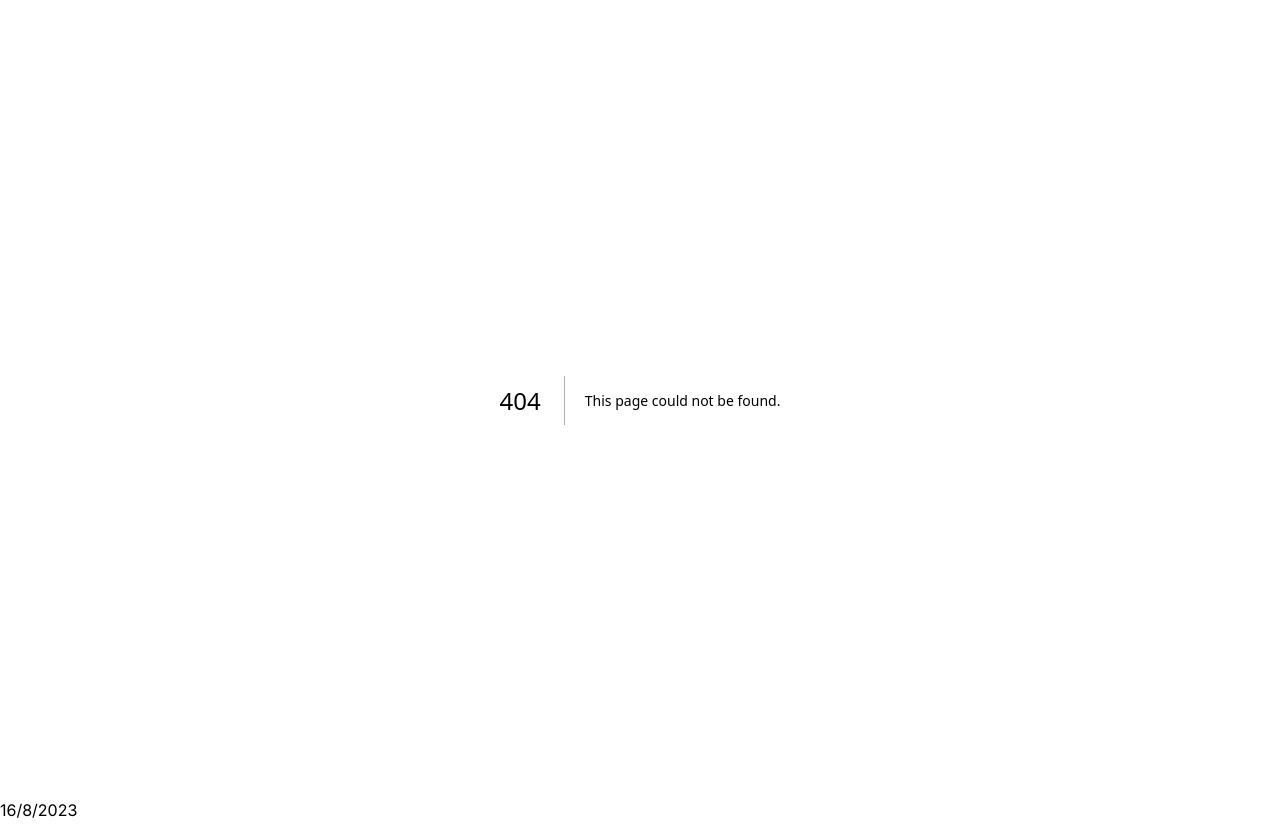
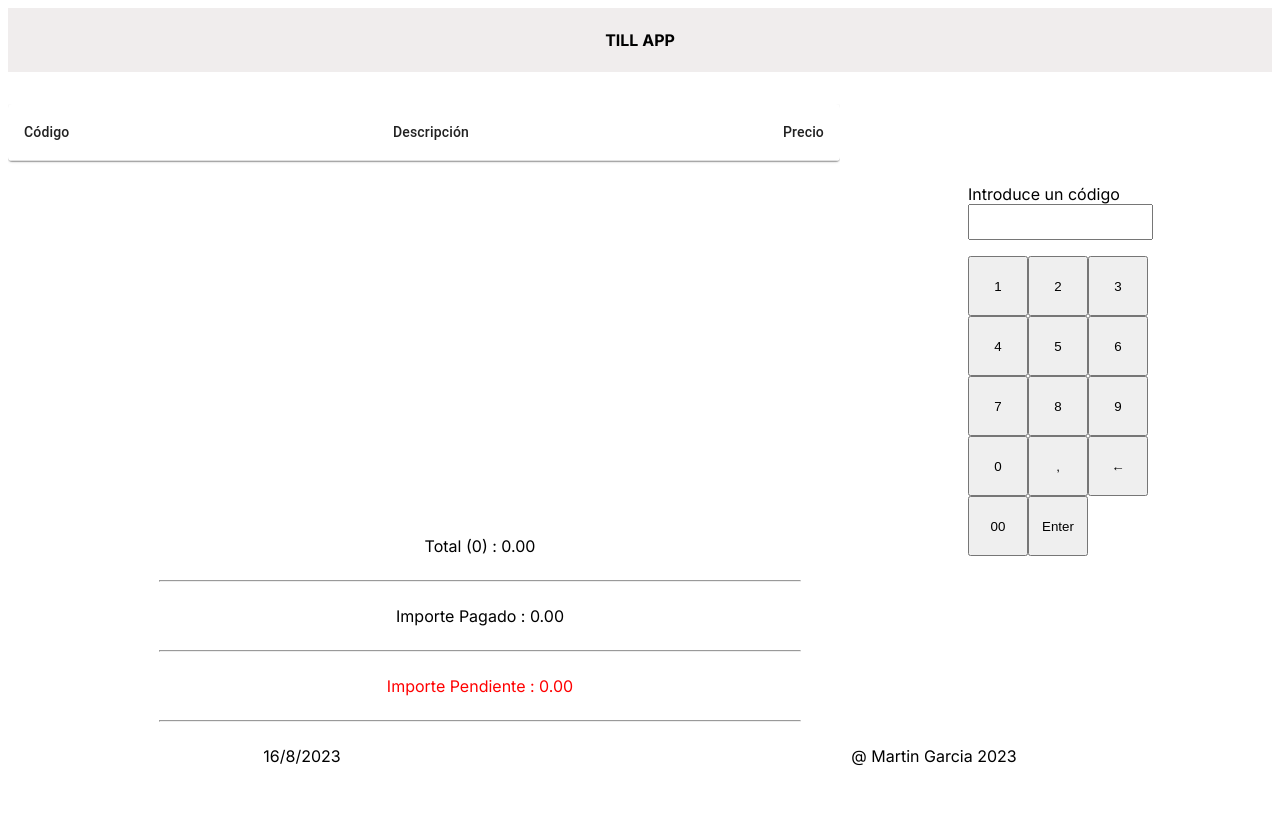
Before and after one commit to AgoladaMartin/Till-App, a Next.js app in the folder till-app/: page /payment in a window 1280 px wide. Before the commit this address had no page. Built offline with nearby package versions, Linux system fonts and the light colour scheme.

Commit message:
Instalado zustand para tener un estado global, creada la carpeta store con el estado y modificados los componentes para acceder a él
Creada la vista Payment a la cual se accede desde el botón de subtotal

Creado el componente Header

```diff
--- a/till-app/app/components/Footer.jsx
+++ b/till-app/app/components/Footer.jsx
@@ -8,7 +8,10 @@ const Footer = () => {
     const now = today.toLocaleDateString("es-ES")
 
   return (
-    <div>{now}</div>
+    <div id='footer'>
+      <p>{now}</p>
+      <p>@ Martin Garcia 2023</p>
+    </div>
   )
 }
 
--- /dev/null
+++ b/till-app/app/components/Header.jsx
@@ -0,0 +1,9 @@
+import React from 'react'
+
+const Header = () => {
+  return (
+    <div id='header'>TILL APP</div>
+  )
+}
+
+export default Header
--- a/till-app/app/components/Keyboard.jsx
+++ b/till-app/app/components/Keyboard.jsx
@@ -1,11 +1,15 @@
 'use client'
-import {React} from 'react'
+import {React, useState} from 'react'
+import useStore from '../store/store';
 
 
-const Keyboard = (props) => {
+
+const Keyboard = () => {
 
   //Recibimos los estados que vamos a necesitar mediante props
-  const {code, setCode, productList} = props
+  const [code, setCode] = useStore((state)=>[state.code, state.setCode])
+  const {productList} = useStore((state) => state);
+
 
   //Función que añade un dígito al código de producto cada vez que hacemos click en un botón
   const addNumber = (number) => {
@@ -45,6 +49,7 @@ const Keyboard = (props) => {
 
       setCode('') //Borramos el código de producto
       productList.push(body)
+      console.log('list', productList);
       } catch (error) {
         console.error(error)
         setCode('')
--- a/till-app/app/components/Products.jsx
+++ b/till-app/app/components/Products.jsx
@@ -6,23 +6,26 @@ import TableContainer from '@mui/material/TableContainer';
 import TableHead from '@mui/material/TableHead';
 import TableRow from '@mui/material/TableRow';
 import Paper from '@mui/material/Paper';
+import useStore from '../store/store';
 
 
 
-const Products = (props) => {
+const Products = () => {
 
-  //Recibimos la lista de productos por props, en caso de estar vacia no se muestra nada
-  const {productList} = props
+  //Accedemos a la lista de productos, en caso de estar vacia no se muestra nada
+  const {productList} = useStore((state) => state);
+
+
 
   return (
     <div id='productList'>
     <TableContainer component={Paper} >
     <Table sx={{ minWidth: 650 }} aria-label="simple table">
-    <TableHead>
+    <TableHead >
           <TableRow>
-            <TableCell align="left">Código</TableCell>
-            <TableCell align="center">Descripción</TableCell>
-            <TableCell align="right">Precio</TableCell>
+            <TableCell className='table-head' align="left">Código</TableCell>
+            <TableCell   className='table-head' align="center">Descripción</TableCell>
+            <TableCell  className='table-head' align="right">Precio</TableCell>
           </TableRow>
         </TableHead>
       <TableBody>
--- a/till-app/app/components/Total.jsx
+++ b/till-app/app/components/Total.jsx
@@ -1,7 +1,11 @@
 import { React, useEffect } from 'react';
+import useStore from '../store/store';
 
-const Total = (props) => {
-  const {productList} = props
+const Total = () => {
+  //Accedemos a la lista de productos para poder sumar los totales
+  const {productList} = useStore((state) => state);
+
+
   let amount
   const totalAmount = (productList) => {
     if (productList) {
--- a/till-app/app/globals.css
+++ b/till-app/app/globals.css
@@ -45,8 +45,44 @@ width: 50vw;
   height: 60px;
   background-color: green;
   color: white;
+
 }
 #pay-button:hover{
   background-color: rgb(22, 102, 22);
   color: white;
 }
+#payment-link{
+  text-decoration:none;
+  color: white;
+
+}
+#payment{
+  display: grid;
+  flex-direction: column;
+  gap: 1rem;
+  grid-template:
+  "productList input-keyboard"
+  "total total";
+}
+
+#footer{
+  display: flex;
+  justify-content: space-around;
+  font-weight: 400;
+  height: 4rem;
+  margin-bottom: 2rem;
+
+}
+#header{
+  display: flex;
+  justify-content: center;
+  align-items: center;
+  font-weight: bold;
+  height: 4rem;
+  margin-bottom: 2rem;
+  background-color: rgb(240, 237, 237);
+}
+
+.table-head{
+  font-weight: bold ;
+}
--- a/till-app/app/layout.js
+++ b/till-app/app/layout.js
@@ -1,4 +1,5 @@
 import Footer from './components/Footer'
+import Header from './components/Header'
 import './globals.css'
 import { Inter } from 'next/font/google'
 
@@ -12,7 +13,9 @@ export const metadata = {
 export default function RootLayout({ children }) {
   return (
     <html lang="en">
-      <body className={inter.className}>{children}
+      <body className={inter.className}>
+        <header><Header></Header></header>
+        {children}
       <footer><Footer></Footer></footer>
       </body>
     </html>
--- /dev/null
+++ b/till-app/app/payment/page.jsx
@@ -0,0 +1,17 @@
+'use client'
+import React from 'react'
+import Products from '../components/Products'
+import Keyboard from '../components/Keyboard'
+import Total from '../components/Total'
+
+const Payment = () => {
+  return (
+    <div id='payment'>
+    <Products></Products>
+      <Keyboard ></Keyboard>
+      <Total></Total>
+      </div>
+  )
+}
+
+export default Payment
--- /dev/null
+++ b/till-app/app/store/store.js
@@ -0,0 +1,7 @@
+import { create } from 'zustand';
+const useStore = create((set) => ({
+ productList: [],
+ code: '',
+ setCode: (code)=> set (()=>({code:code}))
+ }));
+export default useStore;
--- a/till-app/package.json
+++ b/till-app/package.json
@@ -14,6 +14,7 @@
     "@mui/material": "^5.14.5",
     "next": "13.4.16",
     "react": "18.2.0",
-    "react-dom": "18.2.0"
+    "react-dom": "18.2.0",
+    "zustand": "^4.4.1"
   }
 }
```
Also changed, not shown: till-app/app/components/PayButton.jsx (+6 -4 lines), till-app/app/page.js (+4 -4 lines), 1 other file (tests, documents, lock files or other folders).
